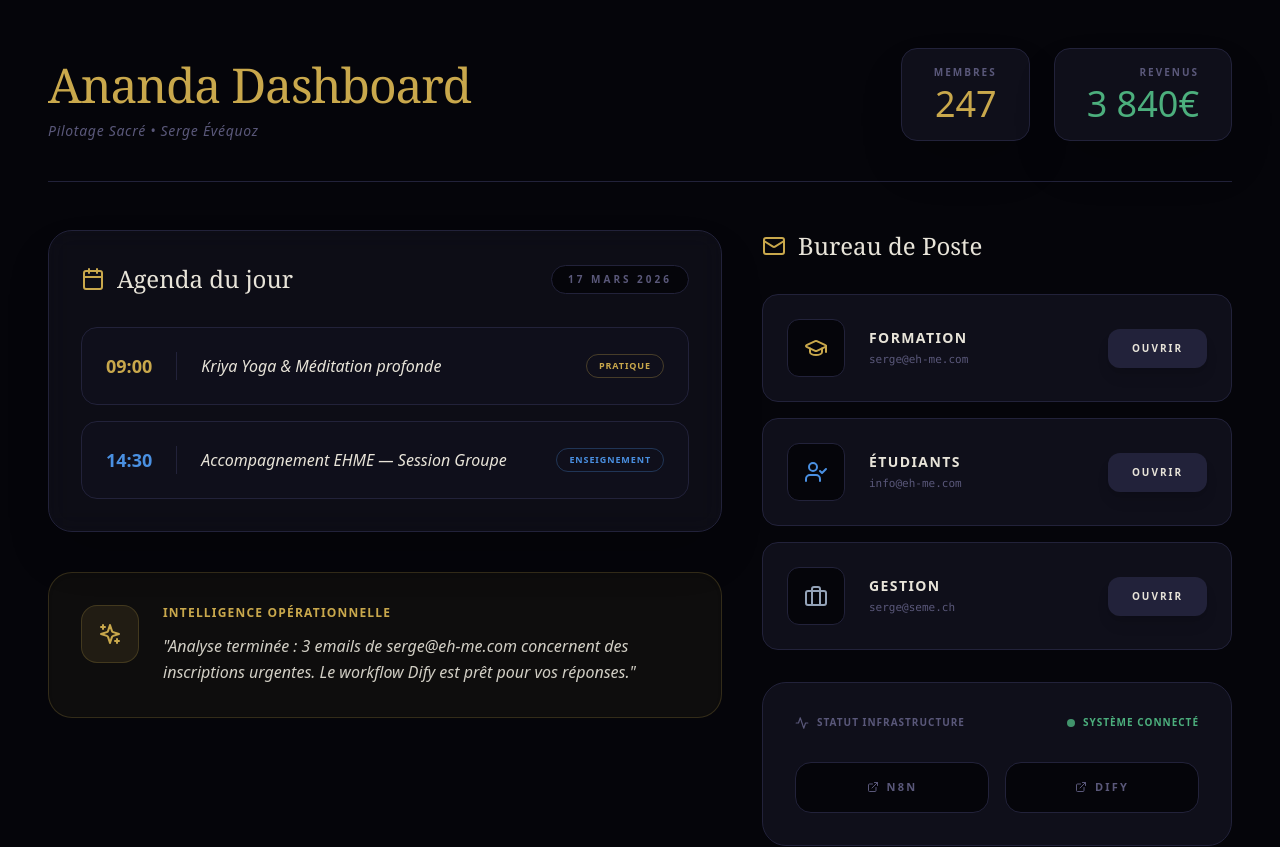
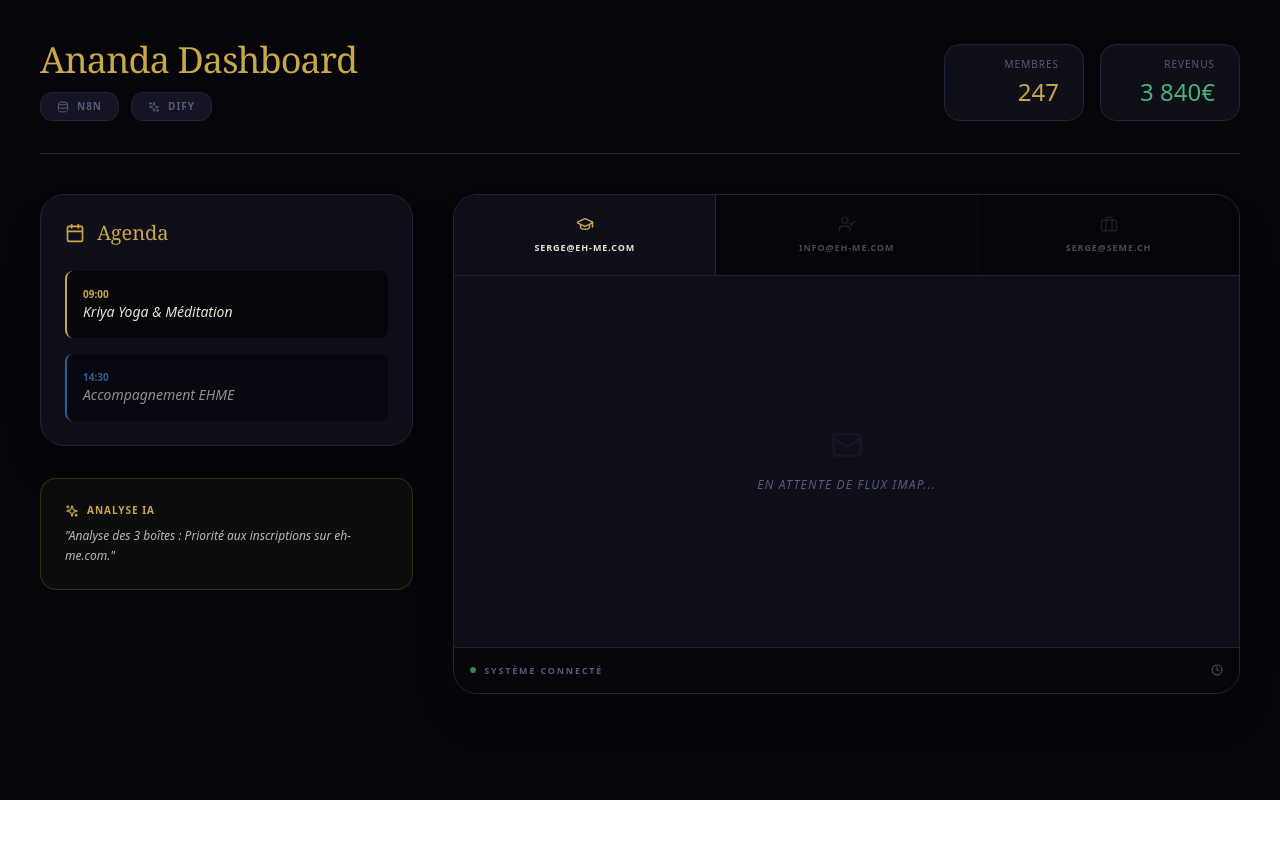
Before and after one commit to evequoz/dashboard-ananda, a React (Vite) app: page / in a window 1280 px wide. Shown: the top 847 px of the page. After the commit the page ends 800 px from the top, so only its background shows below. Built offline with nearby package versions, Linux system fonts and the light colour scheme.

Commit message:
Update App.tsx

```diff
--- a/src/App.tsx
+++ b/src/App.tsx
@@ -1,129 +1,102 @@
-import React from 'react';
-import { Calendar, Mail, GraduationCap, UserCheck, Briefcase, Sparkles, Activity, Clock, ExternalLink } from 'lucide-react';
+import React, { useState } from 'react';
+import { Calendar, Mail, GraduationCap, UserCheck, Briefcase, Sparkles, Activity, Clock, ExternalLink, Database, MessageSquare } from 'lucide-react';
 
 export default function App() {
+  const [activeMail, setActiveMail] = useState('formation');
+
   return (
-    <div className="min-h-screen bg-[#05050a] text-[#e8e4d9] p-6 md:p-12 font-sans selection:bg-[#c9a84c]/30">
+    <div className="min-h-screen bg-[#05050a] text-[#e8e4d9] p-4 md:p-10 font-sans selection:bg-[#c9a84c]/30">
 
-      {/* HEADER : IDENTITÉ & CHIFFRES CLÉS */}
-      <header className="flex flex-col md:flex-row justify-between items-start md:items-end mb-12 pb-10 border-b border-[#22223a] gap-8">
+      {/* HEADER : Tes chiffres et tes accès directs */}
+      <header className="flex flex-col lg:flex-row justify-between items-start lg:items-end mb-10 pb-8 border-b border-[#22223a] gap-8">
         <div>
-          <h1 className="text-5xl font-serif text-[#c9a84c] mb-3 tracking-tight">Ananda Dashboard</h1>
-          <p className="text-[#5a587a] text-sm font-light italic tracking-[0.05em]">Pilotage Sacré • Serge Évéquoz</p>
+          <h1 className="text-4xl font-serif text-[#c9a84c] mb-3 tracking-tight">Ananda Dashboard</h1>
+          <div className="flex gap-3">
+            <a href="https://n8n.ananda-communaute.cloud" target="_blank" className="flex items-center gap-2 px-4 py-1.5 bg-[#141425] border border-[#22223a] rounded-xl text-[10px] text-[#5a587a] hover:text-[#c9a84c] transition-all font-bold uppercase tracking-widest"><Database size={12}/> n8n</a>
+            <a href="https://dify.ananda-communaute.cloud" target="_blank" className="flex items-center gap-2 px-4 py-1.5 bg-[#141425] border border-[#22223a] rounded-xl text-[10px] text-[#5a587a] hover:text-[#c9a84c] transition-all font-bold uppercase tracking-widest"><Sparkles size={12}/> Dify</a>
           </div>
-        <div className="flex gap-6 w-full md:w-auto">
-          <div className="bg-[#0f0f1a] px-8 py-4 rounded-2xl border border-[#22223a] text-right shadow-2xl flex-1 md:flex-none">
-            <p className="text-[10px] uppercase tracking-[0.2em] text-[#5a587a] mb-1 font-bold">Membres</p>
-            <p className="text-4xl text-[#c9a84c] font-light">247</p>
         </div>
-          <div className="bg-[#0f0f1a] px-8 py-4 rounded-2xl border border-[#22223a] text-right shadow-2xl flex-1 md:flex-none">
-            <p className="text-[10px] uppercase tracking-[0.2em] text-[#5a587a] mb-1 font-bold">Revenus</p>
-            <p className="text-4xl text-[#4caf7d] font-light">3 840€</p>
+
+        <div className="flex gap-4">
+          <div className="bg-[#0f0f1a] px-6 py-3 rounded-2xl border border-[#22223a] text-right min-w-[140px]">
+            <p className="text-[10px] uppercase tracking-widest text-[#5a587a] mb-1">Membres</p>
+            <p className="text-2xl text-[#c9a84c] font-light">247</p>
+          </div>
+          <div className="bg-[#0f0f1a] px-6 py-3 rounded-2xl border border-[#22223a] text-right min-w-[140px]">
+            <p className="text-[10px] uppercase tracking-widest text-[#5a587a] mb-1">Revenus</p>
+            <p className="text-2xl text-[#4caf7d] font-light">3 840€</p>
           </div>
         </div>
       </header>
 
-      {/* GRILLE : TOUT SUR UN SEUL ÉCRAN POUR L'EFFICIENCE */}
       <main className="grid grid-cols-1 lg:grid-cols-12 gap-10">
 
-        {/* COLONNE GAUCHE (7/12) : AGENDA & IA */}
-        <div className="lg:col-span-7 space-y-10">
-
-          {/* SECTION AGENDA */}
-          <section className="bg-[#0f0f1a]/80 backdrop-blur-md border border-[#22223a] rounded-3xl p-8 shadow-2xl">
-            <div className="flex items-center justify-between mb-8">
-              <h2 className="text-2xl font-serif text-[#e8e4d9] flex items-center gap-3">
-                <Calendar className="text-[#c9a84c]" size={24} /> Agenda du jour
+        {/* GAUCHE : Agenda & Intelligence Artificielle */}
+        <div className="lg:col-span-4 space-y-8">
+          <section className="bg-[#0f0f1a] border border-[#22223a] rounded-3xl p-6 shadow-2xl">
+            <h2 className="text-xl font-serif text-[#c9a84c] mb-6 flex items-center gap-3">
+              <Calendar size={20} /> Agenda
             </h2>
-              <div className="text-[10px] text-[#5a587a] uppercase tracking-[0.3em] font-bold bg-[#05050a] px-4 py-1.5 rounded-full border border-[#22223a]">
-                17 Mars 2026
+            <div className="space-y-4">
+              <div className="p-4 bg-[#05050a] border-l-2 border-[#c9a84c] rounded-lg">
+                <p className="text-[10px] text-[#c9a84c] font-bold">09:00</p>
+                <p className="text-sm italic">Kriya Yoga & Méditation</p>
               </div>
-            </div>
-
-            <div className="space-y-4">
-              <div className="group flex items-center gap-6 p-6 bg-[#141425]/40 border border-[#22223a] rounded-2xl hover:bg-[#141425] transition-all cursor-pointer">
-                <div className="text-[#c9a84c] font-bold text-lg border-r border-[#22223a] pr-6">09:00</div>
-                <div className="flex-1 text-[#e8e4d9] font-light italic">Kriya Yoga & Méditation profonde</div>
-                <div className="text-[9px] px-3 py-1 rounded-full border border-[#c9a84c]/30 text-[#c9a84c] uppercase tracking-widest font-bold">Pratique</div>
-              </div>
-              <div className="group flex items-center gap-6 p-6 bg-[#141425]/40 border border-[#22223a] rounded-2xl hover:bg-[#141425] transition-all cursor-pointer">
-                <div className="text-[#4a90e2] font-bold text-lg border-r border-[#22223a] pr-6">14:30</div>
-                <div className="flex-1 text-[#e8e4d9] font-light italic">Accompagnement EHME — Session Groupe</div>
-                <div className="text-[9px] px-3 py-1 rounded-full border border-[#4a90e2]/30 text-[#4a90e2] uppercase tracking-widest font-bold">Enseignement</div>
+              <div className="p-4 bg-[#05050a] border-l-2 border-[#4a90e2] rounded-lg opacity-60">
+                <p className="text-[10px] text-[#4a90e2] font-bold">14:30</p>
+                <p className="text-sm italic">Accompagnement EHME</p>
               </div>
             </div>
           </section>
 
-          {/* SECTION IA */}
-          <section className="bg-[#c9a84c]/5 border border-[#c9a84c]/20 rounded-3xl p-8 flex items-start gap-6 shadow-inner">
-            <div className="p-4 bg-[#c9a84c]/10 rounded-2xl border border-[#c9a84c]/20">
-              <Sparkles size={24} className="text-[#c9a84c]" />
-            </div>
-            <div>
-              <h3 className="text-xs font-bold uppercase tracking-widest text-[#c9a84c] mb-3">Intelligence Opérationnelle</h3>
-              <p className="text-base text-[#e8e4d9]/90 italic leading-relaxed font-light">
-                "Analyse terminée : 3 emails de serge@eh-me.com concernent des inscriptions urgentes. Le workflow Dify est prêt pour vos réponses."
+          <section className="bg-[#c9a84c]/5 border border-[#c9a84c]/20 rounded-2xl p-6">
+            <h3 className="text-[10px] font-bold uppercase tracking-widest text-[#c9a84c] mb-2 flex items-center gap-2">
+              <Sparkles size={14} /> Analyse IA
+            </h3>
+            <p className="text-xs text-[#e8e4d9]/80 leading-relaxed italic">
+              "Analyse des 3 boîtes : Priorité aux inscriptions sur eh-me.com."
             </p>
-            </div>
           </section>
         </div>
 
-        {/* COLONNE DROITE (5/12) : BUREAU DE POSTE (3 ADRESSES) */}
-        <div className="lg:col-span-5 space-y-8">
-          <h2 className="text-2xl font-serif text-[#e8e4d9] flex items-center gap-3 mb-4">
-            <Mail className="text-[#c9a84c]" size={24} /> Bureau de Poste
-          </h2>
+        {/* DROITE : Centre de Poste Intelligent */}
+        <div className="lg:col-span-8">
+          <div className="bg-[#0f0f1a] border border-[#22223a] rounded-3xl overflow-hidden shadow-2xl flex flex-col h-[500px]">
 
-          <div className="space-y-4">
+            {/* Onglets pour les 3 adresses */}
+            <div className="flex bg-[#05050a] border-b border-[#22223a]">
               {[
-              { title: 'Formation', email: 'serge@eh-me.com', icon: GraduationCap, color: '#c9a84c' },
-              { title: 'Étudiants', email: 'info@eh-me.com', icon: UserCheck, color: '#4a90e2' },
-              { title: 'Gestion', email: 'serge@seme.ch', icon: Briefcase, color: '#94a3b8' }
+                { id: 'formation', label: 'serge@eh-me.com', icon: GraduationCap, color: '#c9a84c' },
+                { id: 'etudiants', label: 'info@eh-me.com', icon: UserCheck, color: '#4a90e2' },
+                { id: 'gestion', label: 'serge@seme.ch', icon: Briefcase, color: '#94a3b8' }
               ].map((m) => (
-              <div key={m.email} className="group flex items-center justify-between p-6 bg-[#0f0f1a] border border-[#22223a] rounded-2xl hover:border-[#c9a84c]/40 transition-all">
-                <div className="flex items-center gap-6">
-                  <div className="p-4 rounded-xl bg-[#05050a] border border-[#22223a] group-hover:scale-105 transition-transform">
-                    <m.icon size={24} style={{ color: m.color }} />
-                  </div>
-                  <div>
-                    <h4 className="text-sm font-bold text-[#e8e4d9] uppercase tracking-widest">{m.title}</h4>
-                    <p className="text-[11px] text-[#5a587a] font-mono mt-1">{m.email}</p>
-                  </div>
-                </div>
-                <button className="text-[10px] font-bold uppercase tracking-[0.2em] bg-[#22223a] px-6 py-3 rounded-xl hover:bg-[#c9a84c] hover:text-black transition-all shadow-lg">
-                  Ouvrir
+                <button
+                  key={m.id}
+                  onClick={() => setActiveMail(m.id)}
+                  className={`flex-1 flex flex-col items-center gap-2 py-5 transition-all border-r border-[#22223a] last:border-r-0 ${activeMail === m.id ? 'bg-[#0f0f1a]' : 'opacity-30 hover:opacity-60'}`}
+                >
+                  <m.icon size={18} style={{ color: activeMail === m.id ? m.color : '#5a587a' }} />
+                  <span className="text-[9px] font-bold uppercase tracking-widest">{m.label}</span>
                 </button>
-              </div>
               ))}
             </div>
 
-          {/* LIENS DIRECTS INFRASTRUCTURE */}
-          <div className="mt-12 p-8 bg-[#0f0f1a] border border-[#22223a] rounded-3xl">
-             <div className="flex justify-between items-center text-[10px] uppercase tracking-widest font-bold text-[#5a587a] mb-8">
-                <span className="flex items-center gap-2"><Activity size={14}/> Statut Infrastructure</span>
-                <span className="text-[#4caf7d] flex items-center gap-2">
-                  <div className="w-2 h-2 rounded-full bg-[#4caf7d] animate-pulse" />
-                  Système Connecté
-                </span>
+            {/* Zone de contenu des mails */}
+            <div className="flex-1 p-8 overflow-y-auto flex flex-col items-center justify-center text-[#5a587a] italic">
+              <Mail size={32} className="mb-4 opacity-10" />
+              <p className="text-xs tracking-widest uppercase">En attente de flux IMAP...</p>
             </div>
-             <div className="grid grid-cols-2 gap-4">
-                <a href="https://n8n.ananda-communaute.cloud" target="_blank" rel="noreferrer" className="py-4 bg-[#05050a] border border-[#22223a] rounded-2xl text-center text-[11px] uppercase font-bold tracking-[0.2em] text-[#5a587a] hover:text-[#c9a84c] hover:border-[#c9a84c]/40 transition-all flex items-center justify-center gap-2">
-                  <ExternalLink size={12}/> n8n
-                </a>
-                <a href="https://dify.ananda-communaute.cloud" target="_blank" rel="noreferrer" className="py-4 bg-[#05050a] border border-[#22223a] rounded-2xl text-center text-[11px] uppercase font-bold tracking-[0.2em] text-[#5a587a] hover:text-[#c9a84c] hover:border-[#c9a84c]/40 transition-all flex items-center justify-center gap-2">
-                  <ExternalLink size={12}/> Dify
-                </a>
+
+            <div className="p-4 bg-[#05050a] border-t border-[#22223a] flex justify-between items-center text-[9px] font-bold uppercase tracking-[0.2em] text-[#5a587a]">
+              <div className="flex items-center gap-2">
+                <div className="w-1.5 h-1.5 rounded-full bg-[#4caf7d] animate-pulse" />
+                <span>Système Connecté</span>
+              </div>
+              <Clock size={12} />
             </div>
           </div>
         </div>
-
       </main>
-
-      {/* FOOTER */}
-      <footer className="mt-16 flex items-center gap-4 text-[#5a587a] text-[12px] font-light italic border-t border-[#22223a] pt-8">
-        <Clock size={14} />
-        <p>Interface de pilotage synchronisée. Prêt pour l'action.</p>
-      </footer>
     </div>
   );
 }
```
Lines whose indentation alone changed are shown as unchanged.
